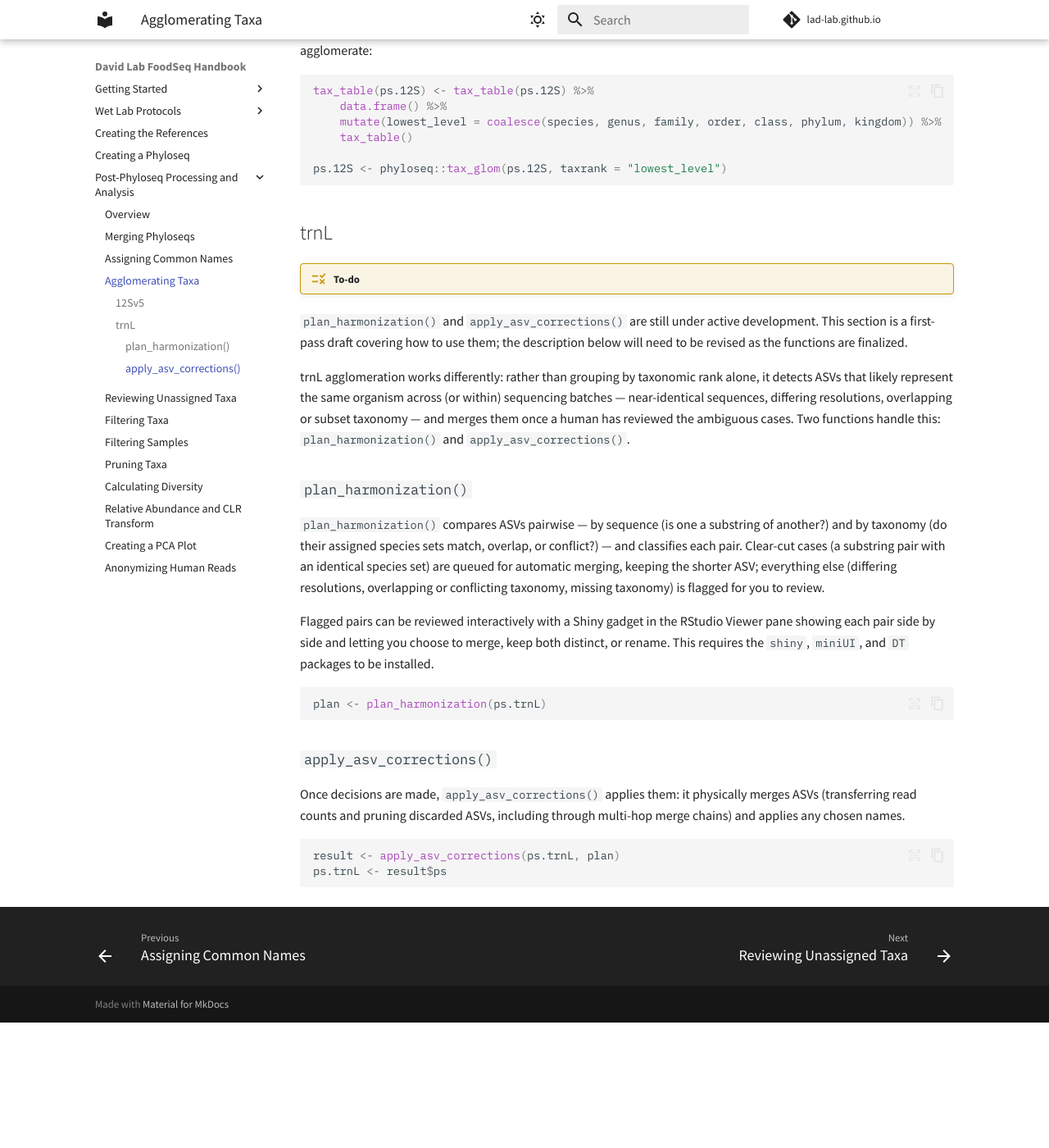
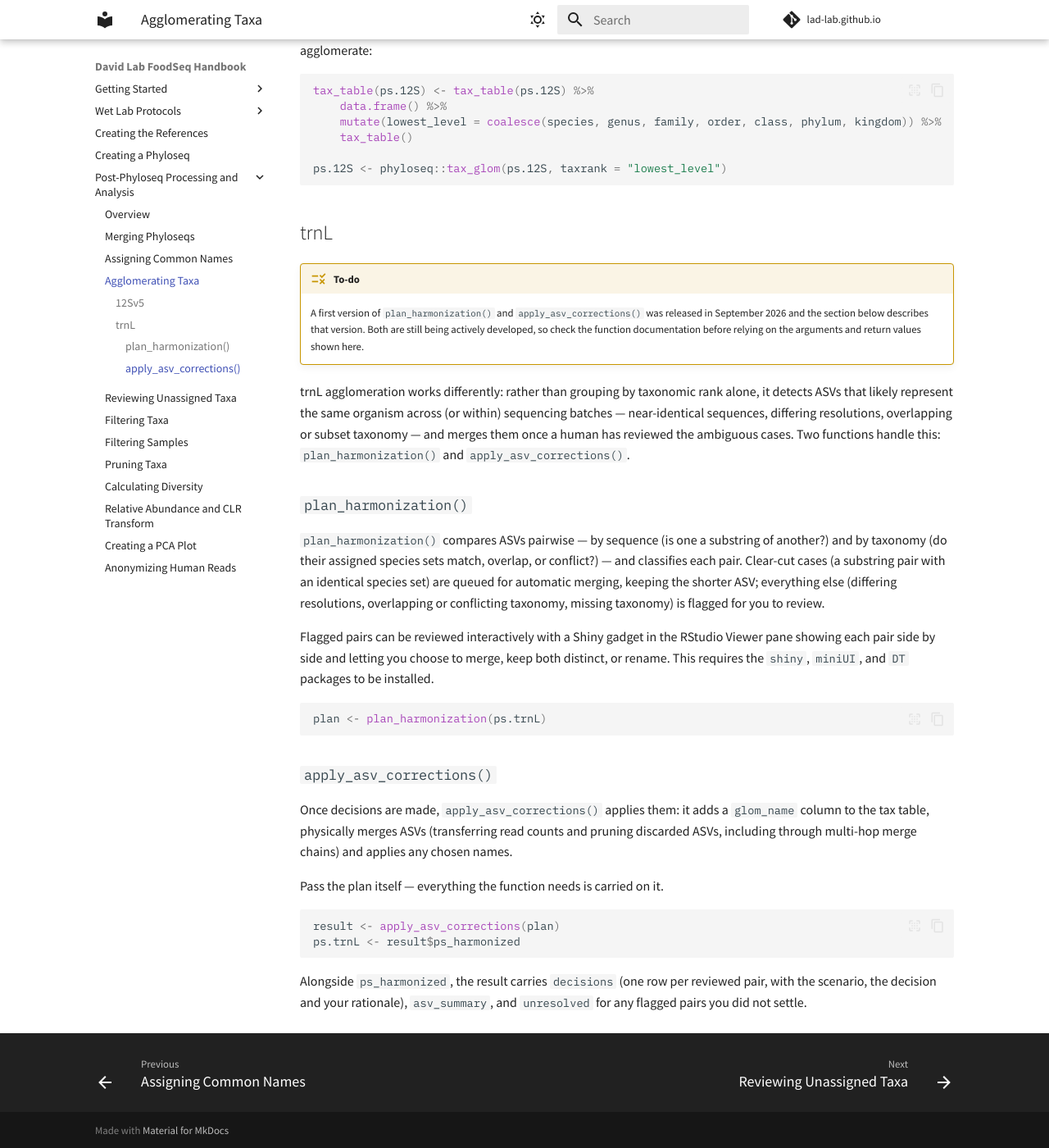
Before and after one commit to LAD-LAB/lad-lab.github.io, an MkDocs documentation site: the page built from docs/glomming.md, in a window 1280 px wide and 1400 px high, scrolled down 479 px. Shown: the whole window at 82% size. Built offline with MkDocs 1.6.1 and Material for MkDocs 9.7.7, drawn with Linux system fonts in a browser that asks for light colours; comment, search, counter and statistics services are not loaded; before the commit the page ends 1726 px from its top, so only the background shows below that; some of the changed text lies outside the part shown.

Commit message:
Fix the glomming and taxa filtering docs
to-do boxes: bodies rendered outside the box -> indented inside
apply_asv_corrections: (ps.trnL, plan), result$ps -> (plan), result$ps_harmonized
taxafiltering to-do: stale internal tax_glom claim -> actual re-run behaviour

Co-Authored-By: Claude Opus 5 (1M context) <noreply@anthropic.com>

````diff
--- a/docs/glomming.md
+++ b/docs/glomming.md
@@ -4,7 +4,7 @@ Agglomeration groups ASVs that represent the same organism — whether because t
 
 !!! to-do
 
-make trnL and 12Sv5 tabs to match the handbook convention
+    Convert the trnL and 12Sv5 sections below into content tabs, to match the convention used on the rest of the site.
 
 ## 12Sv5
 
@@ -23,7 +23,7 @@ ps.12S <- phyloseq::tax_glom(ps.12S, taxrank = "lowest_level")
 
 !!! to-do
 
-`plan_harmonization()` and `apply_asv_corrections()` are still under active development. This section is a first-pass draft covering how to use them; the description below will need to be revised as the functions are finalized.
+    A first version of `plan_harmonization()` and `apply_asv_corrections()` was released in September 2026 and the section below describes that version. Both are still being actively developed, so check the function documentation before relying on the arguments and return values shown here.
 
 trnL agglomeration works differently: rather than grouping by taxonomic rank alone, it detects ASVs that likely represent the same organism across (or within) sequencing batches — near-identical sequences, differing resolutions, overlapping or subset taxonomy — and merges them once a human has reviewed the ambiguous cases. Two functions handle this: `plan_harmonization()` and `apply_asv_corrections()`.
 
@@ -39,9 +39,13 @@ plan <- plan_harmonization(ps.trnL)
 
 ### `apply_asv_corrections()`
 
-Once decisions are made, `apply_asv_corrections()` applies them: it physically merges ASVs (transferring read counts and pruning discarded ASVs, including through multi-hop merge chains) and applies any chosen names.
+Once decisions are made, `apply_asv_corrections()` applies them: it adds a `glom_name` column to the tax table, physically merges ASVs (transferring read counts and pruning discarded ASVs, including through multi-hop merge chains) and applies any chosen names.
+
+Pass the plan itself — everything the function needs is carried on it.
 
 ``` r
-result <- apply_asv_corrections(ps.trnL, plan)
-ps.trnL <- result$ps
+result <- apply_asv_corrections(plan)
+ps.trnL <- result$ps_harmonized
 ```
+
+Alongside `ps_harmonized`, the result carries `decisions` (one row per reviewed pair, with the scenario, the decision and your rationale), `asv_summary`, and `unresolved` for any flagged pairs you did not settle.
````
Also changed, not shown: docs/taxafiltering.md (+1 -3 lines).
